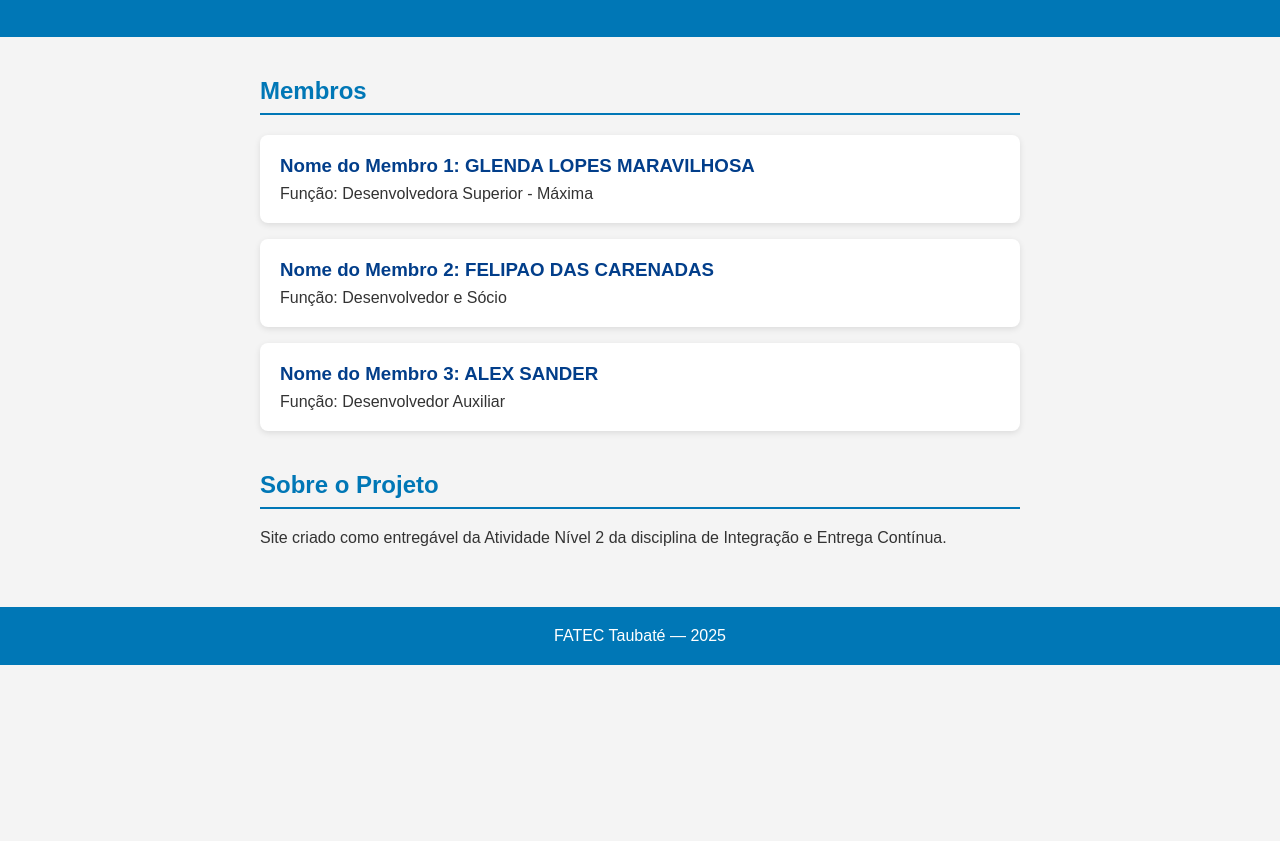
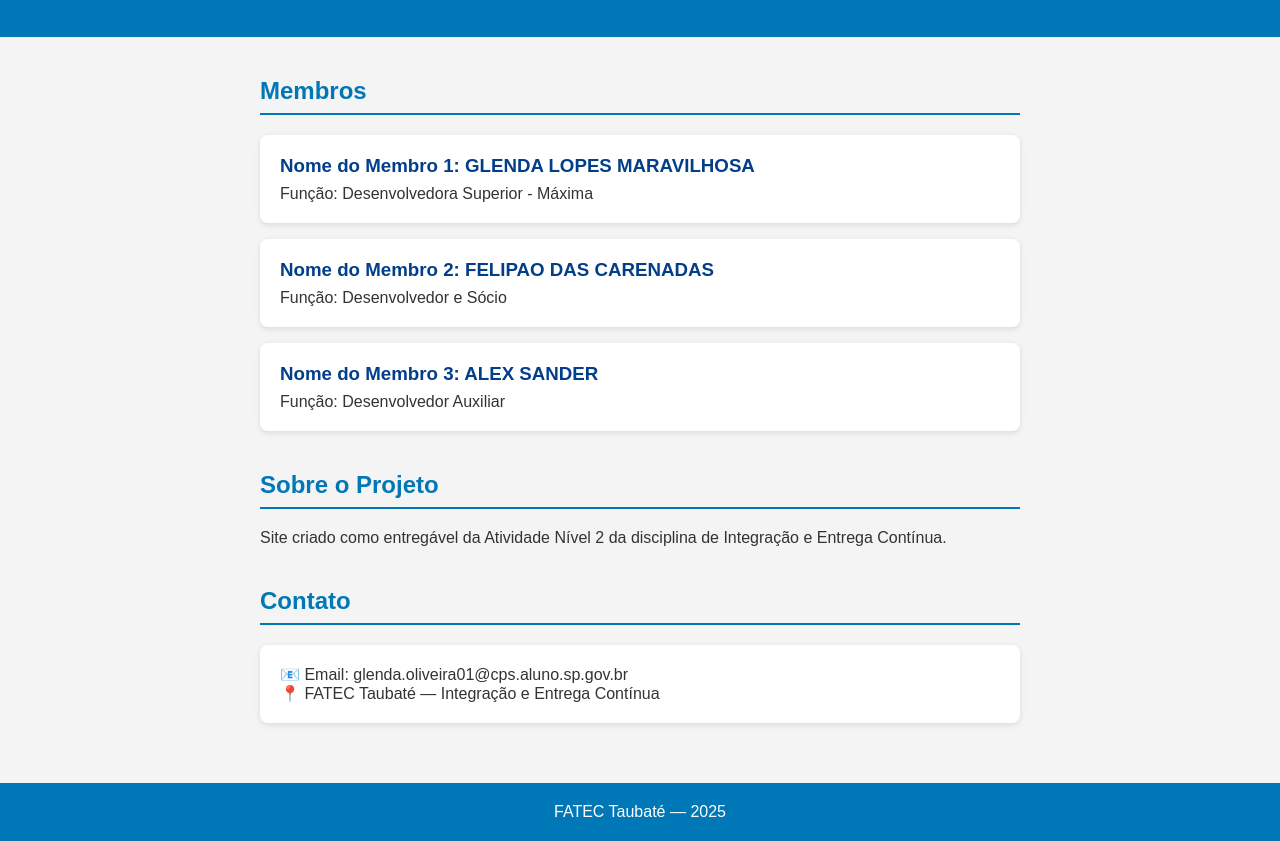
Before and after one commit to GlendaBrilliant/site-grupo, a plain HTML site: page src/index.html in a window 1280 px wide. Shown: the part 109-950 px from the top of the page. Before the commit the page ends 800 px from the top, so only its background shows below. Drawn offline with Linux system fonts and the light colour scheme.

Commit message:
feat: adiciona seção de contato

```diff
--- a/src/index.html
+++ b/src/index.html
@@ -38,6 +38,13 @@
         <h2>Sobre o Projeto</h2>
         <p>Site criado como entregável da Atividade Nível 2 da disciplina de Integração e Entrega Contínua.</p>
     </section>
+     <section id="contato">
+        <h2>Contato</h2>
+        <div class="card">
+            <p>📧 Email: glenda.oliveira01@cps.aluno.sp.gov.br</p>
+            <p>📍 FATEC Taubaté — Integração e Entrega Contínua</p>
+        </div>
+    </section>
 
     <footer>
         <p>FATEC Taubaté — 2025</p>
```
